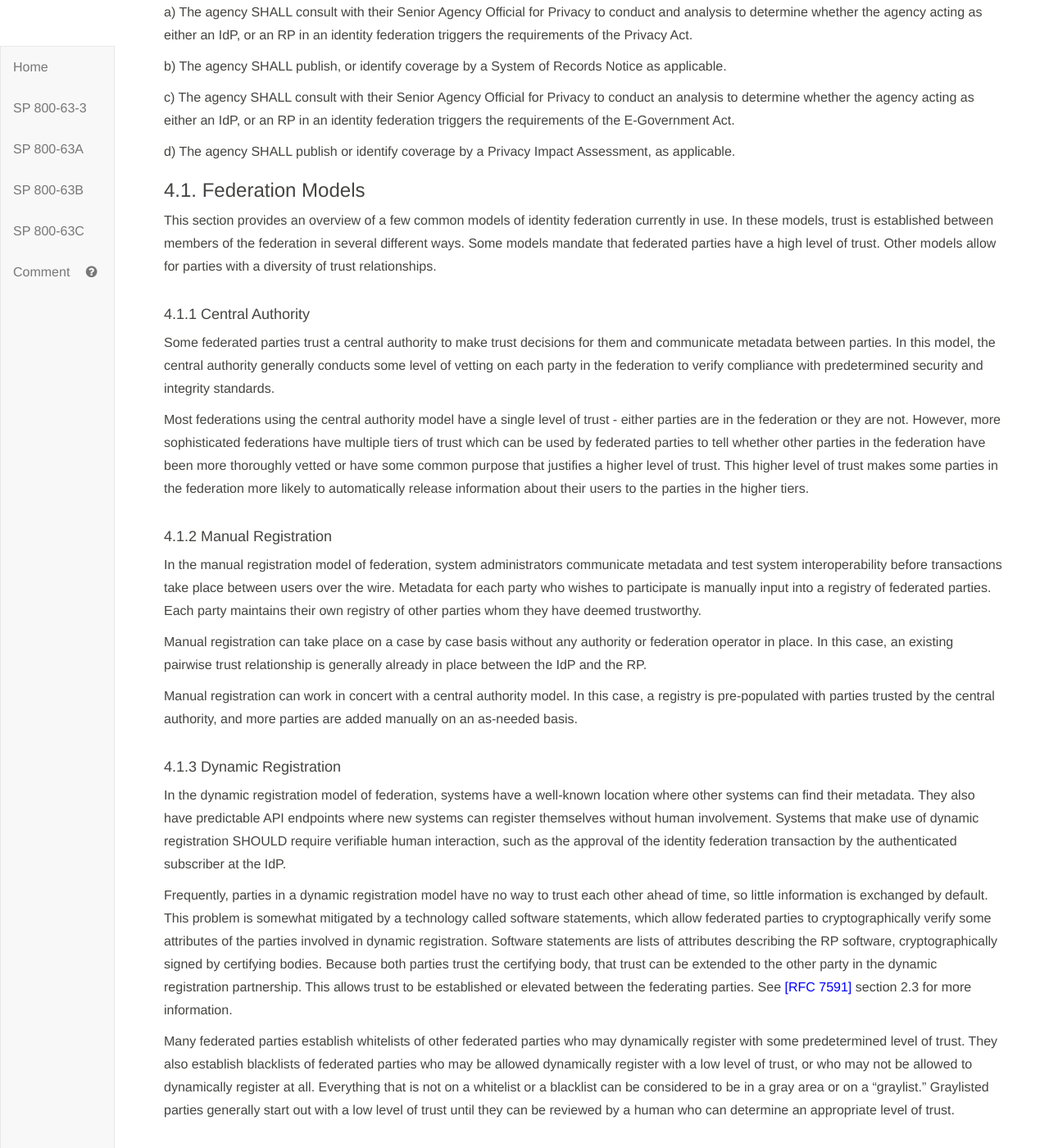
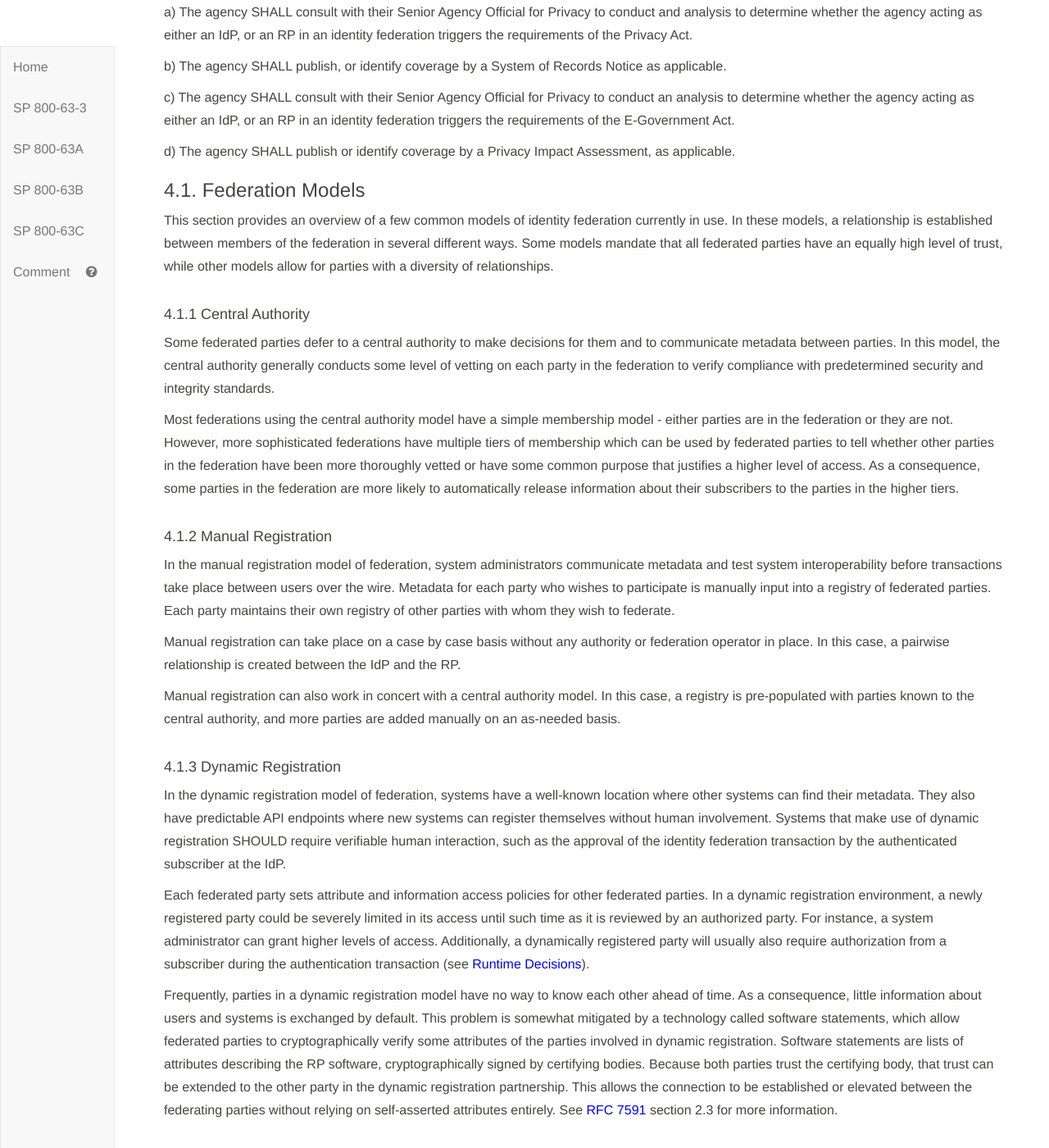
Before and after one commit to usnistgov/800-63-3, a Jekyll site: the page built from sp800-63c.md, in a window 1280 px wide and 1400 px high, scrolled down 7665 px. Shown: the whole window at 82% size. Built offline with Jekyll 4.4.1, drawn with Linux system fonts in a browser that asks for light colours; some of the changed text lies outside the part shown.

Commit message:
Reworded federation models section to remove reliance on "trust" terminology.
cleaned up language and separated runtime decision questions, closes #355 even harder (+2 squashed commits)
Squashed commits:
[b28c856] Reworded federation models section to remove reliance on "trust" terminology.

Closes #355
[3660de0] rewording gray lists

```diff
--- a/sp800-63c/sec4_federation.md
+++ b/sp800-63c/sec4_federation.md
@@ -29,29 +29,29 @@ d) The agency SHALL publish or identify coverage by a Privacy Impact Assessment,
 
 ### 4.1. Federation Models
 
-This section provides an overview of a few common models of identity federation currently in use. In these models, trust is established between members of the federation in several different ways. Some models mandate that federated parties have a high level of trust. Other models allow for parties with a diversity of trust relationships.
+This section provides an overview of a few common models of identity federation currently in use. In these models, a relationship is established between members of the federation in several different ways. Some models mandate that all federated parties have an equally high level of trust, while other models allow for parties with a diversity of relationships.
 
 #### 4.1.1 Central Authority
 
-Some federated parties trust a central authority to make trust decisions for them and communicate metadata between parties. In this model, the central authority generally conducts some level of vetting on each party in the federation to verify compliance with predetermined security and integrity standards.
+Some federated parties defer to a central authority to make decisions for them and to communicate metadata between parties. In this model, the central authority generally conducts some level of vetting on each party in the federation to verify compliance with predetermined security and integrity standards.
 
-Most federations using the central authority model have a single level of trust - either parties are in the federation or they are not. However, more sophisticated federations have multiple tiers of trust which can be used by federated parties to tell whether other parties in the federation have been more thoroughly vetted or have some common purpose that justifies a higher level of trust. This higher level of trust makes some parties in the federation more likely to automatically release information about their users to the parties in the higher tiers.
+Most federations using the central authority model have a simple membership model - either parties are in the federation or they are not. However, more sophisticated federations have multiple tiers of membership which can be used by federated parties to tell whether other parties in the federation have been more thoroughly vetted or have some common purpose that justifies a higher level of access. As a consequence, some parties in the federation are more likely to automatically release information about their subscribers to the parties in the higher tiers.
 
 #### 4.1.2 Manual Registration
 
-In the manual registration model of federation, system administrators communicate metadata and test system interoperability before transactions take place between users over the wire. Metadata for each party who wishes to participate is manually input into a registry of federated parties. Each party maintains their own registry of other parties whom they have deemed trustworthy.
+In the manual registration model of federation, system administrators communicate metadata and test system interoperability before transactions take place between users over the wire. Metadata for each party who wishes to participate is manually input into a registry of federated parties. Each party maintains their own registry of other parties with whom they wish to federate.
 
-Manual registration can take place on a case by case basis without any authority or federation operator in place. In this case, an existing pairwise trust relationship is generally already in place between the IdP and the RP.
+Manual registration can take place on a case by case basis without any authority or federation operator in place. In this case, a pairwise relationship is created between the IdP and the RP.
 
-Manual registration can work in concert with a central authority model. In this case, a registry is pre-populated with parties trusted by the central authority, and more parties are added manually on an as-needed basis.
+Manual registration can also work in concert with a central authority model. In this case, a registry is pre-populated with parties known to the central authority, and more parties are added manually on an as-needed basis.
 
 #### <a name="dynamic-registration"></a> 4.1.3 Dynamic Registration
 
 In the dynamic registration model of federation, systems have a well-known location where other systems can find their metadata. They also have predictable API endpoints where new systems can register themselves without human involvement. Systems that make use of dynamic registration SHOULD require verifiable human interaction, such as the approval of the identity federation transaction by the authenticated subscriber at the IdP.
 
-Frequently, parties in a dynamic registration model have no way to trust each other ahead of time, so little information is exchanged by default. This problem is somewhat mitigated by a technology called software statements, which allow federated parties to cryptographically verify some attributes of the parties involved in dynamic registration. Software statements are lists of attributes describing the RP software, cryptographically signed by certifying bodies. Because both parties trust the certifying body, that trust can be extended to the other party in the dynamic registration partnership.  This allows trust to be established or elevated between the federating parties. See [[RFC 7591]](#RFC7591) section 2.3 for more information.
+Each federated party sets attribute and information access policies for other federated parties. In a dynamic registration environment, a newly registered party could be severely limited in its access until such time as it is reviewed by an authorized party. For instance, a system administrator can grant higher levels of access. Additionally, a dynamically registered party will usually also require authorization from a subscriber during the authentication transaction (see [Runtime Decisions](#runtime-decisions)).
 
-Many federated parties establish whitelists of other federated parties who may dynamically register with some predetermined level of trust. They also establish blacklists of federated parties who may be allowed dynamically register with a low level of trust, or who may not be allowed to dynamically register at all. Everything that is not on a whitelist or a blacklist can be considered to be in a gray area or on a "graylist." Graylisted parties generally start out with a low level of trust until they can be reviewed by a human who can determine an appropriate level of trust.
+Frequently, parties in a dynamic registration model have no way to know each other ahead of time. As a consequence, little information about users and systems is exchanged by default. This problem is somewhat mitigated by a technology called software statements, which allow federated parties to cryptographically verify some attributes of the parties involved in dynamic registration. Software statements are lists of attributes describing the RP software, cryptographically signed by certifying bodies. Because both parties trust the certifying body, that trust can be extended to the other party in the dynamic registration partnership.  This allows the connection to be established or elevated between the federating parties without relying on self-asserted attributes entirely. See [RFC 7591](#RFC7591) section 2.3 for more information.
 
 #### 4.1.4 Proxied Federation
 
@@ -74,3 +74,7 @@ The following list illustrates a spectrum of blinding implementations:
 3.	The federation proxy blinds the RP and IdP from each other. The federation proxy is able to monitor and track all subscriber relationships between the RPs and IdPs, and has visibility into any attributes it is transmitting in the assertion.
 4.	The federation proxy blinds the RP and IdP from each other. The federation proxy is able to monitor and track all subscriber relationships between the RPs and IdPs, but has no visibility into any attributes it is transmitting in the assertion.
 5. The federation proxy blinds the RP, IdP, and itself. The federation proxy cannot monitor or track any subscriber relationships, and has no visibility into any attributes it is transmitting in the assertion.
+
+#### 4.1.5 <a name="runtime-decisions"></a>Runtime Decisions
+
+The fact that federated parties are known to each other through some form of registration or centralized management does not necessarily mean they are allowed to pass information. Federated parties can establish whitelists of other federated parties who may authenticate subscribers or pass information about them without runtime authorization from the subscriber. Federated parties can also establish blacklists of other federated parties who may not be allowed to pass information about subscribers at all. Every party that is not on a whitelist or a blacklist is placed by default in a gray area where runtime authorization decisions will be made by an authorized party, often the subscriber.
```
